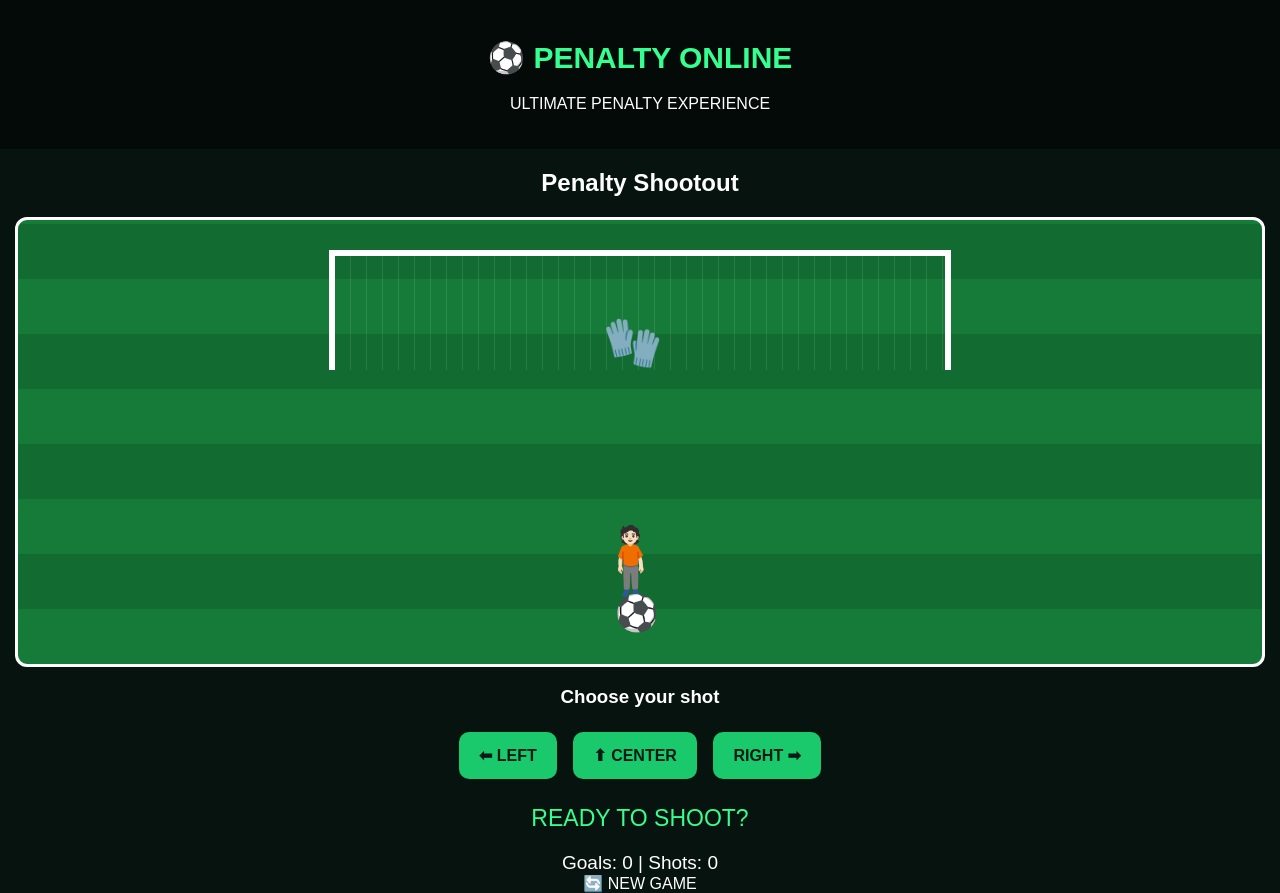
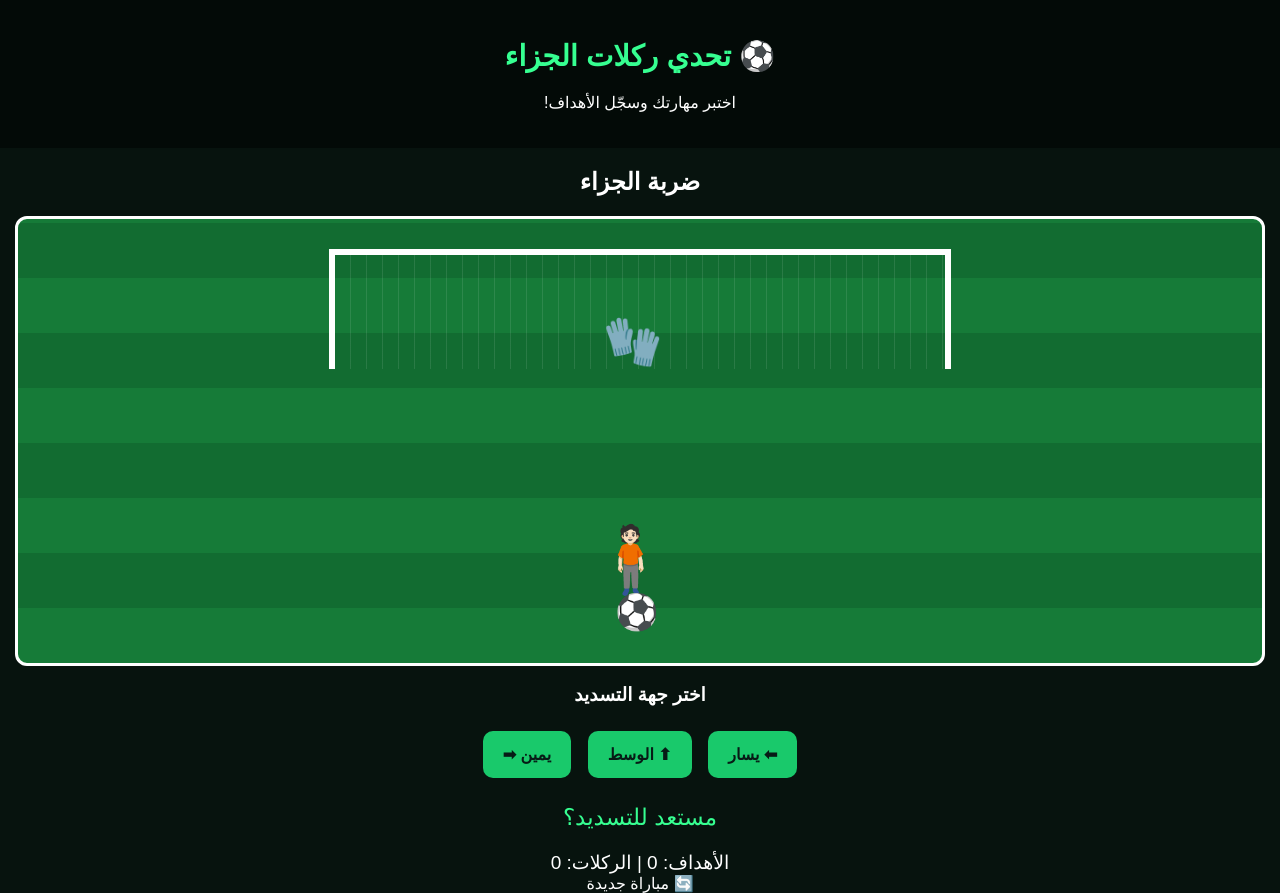
Before and after one commit to rashed11m-create/Penalty-Onlinee, a plain HTML site: page index.html in a window 1280 px wide. Drawn offline with Linux system fonts and the light colour scheme.

Commit message:
Update index.html

```diff
--- a/index.html
+++ b/index.html
@@ -1,9 +1,9 @@
 <!DOCTYPE html>
-<html lang="en">
+<html lang="ar" dir="rtl">
 <head>
 <meta charset="UTF-8">
 <meta name="viewport" content="width=device-width, initial-scale=1.0">
-<title>Penalty Online</title>
+<title>تحدي ركلات الجزاء</title>
 <style>
 * { box-sizing: border-box; }
 body {
@@ -19,7 +19,7 @@ header {
 }
 h1 {
     color: #36ff91;
-    font-size: 30px;
+    font-size: 29px;
 }
 .field {
     height: 450px;
@@ -85,9 +85,6 @@ button {
     font-size: 16px;
     font-weight: bold;
 }
-button:disabled {
-    opacity: .4;
-}
 #result {
     font-size: 23px;
     color: #36ff91;
@@ -100,28 +97,28 @@ button:disabled {
 </head>
 <body>
 <header>
-<h1>⚽ PENALTY ONLINE</h1>
-<p>ULTIMATE PENALTY EXPERIENCE</p>
+<h1>⚽ تحدي ركلات الجزاء</h1>
+<p>اختبر مهارتك وسجّل الأهداف!</p>
 </header>
-<h2>Penalty Shootout</h2>
+<h2>ضربة الجزاء</h2>
 <div class="field">
 <div class="goal">
-    <div class="net"></div>
+<div class="net"></div>
 </div>
 <div class="keeper" id="keeper">🧤</div>
 <div class="player">🧍🏻</div>
 <div class="ball" id="ball">⚽</div>
 </div>
-<h3>Choose your shot</h3>
+<h3>اختر جهة التسديد</h3>
 <div>
-<button onclick="shoot('left')" id="left">⬅ LEFT</button>
-<button onclick="shoot('center')" id="center">⬆ CENTER</button>
-<button onclick="shoot('right')" id="right">RIGHT ➡</button>
+<button onclick="shoot('left')">⬅ يسار</button>
+<button onclick="shoot('center')">⬆ الوسط</button>
+<button onclick="shoot('right')">يمين ➡</button>
 </div>
-<div id="result">READY TO SHOOT?</div>
-<div id="score">Goals: 0 | Shots: 0</div>
+<div id="result">مستعد للتسديد؟</div>
+<div id="score">الأهداف: 0 | الركلات: 0</div>
 
-🔄 NEW GAME
+🔄 مباراة جديدة
 
 <script>
 let goals = 0;
@@ -148,16 +145,16 @@ function shoot(direction) {
     setTimeout(() => {
         if (direction !== keeperDirection) {
             goals++;
-            result.innerText = "⚽ GOOOOAL!";
+            result.innerText = "⚽ هــــــــدف!";
         } else {
-            result.innerText = "🧤 SAVED!";
+            result.innerText = "🧤 تصدى الحارس للكرة!";
         }
         document.getElementById("score").innerText =
-            `Goals: ${goals} | Shots: ${shots}`;
+            `الأهداف: ${goals} | الركلات: ${shots}`;
         if (shots === 5) {
             setTimeout(() => {
                 result.innerText =
-                    `🏆 GAME OVER! ${goals}/5 Goals`;
+                    `🏆 انتهت المباراة! سجلت ${goals} من 5`;
             }, 500);
         }
         setTimeout(() => {
@@ -175,9 +172,9 @@ function resetGame() {
     document.getElementById("ball").style.bottom = "30px";
     document.getElementById("keeper").style.left = "47%";
     document.getElementById("result").innerText =
-        "READY TO SHOOT?";
+        "مستعد للتسديد؟";
     document.getElementById("score").innerText =
-        "Goals: 0 | Shots: 0";
+        "الأهداف: 0 | الركلات: 0";
 }
 </script>
 </body>
```
